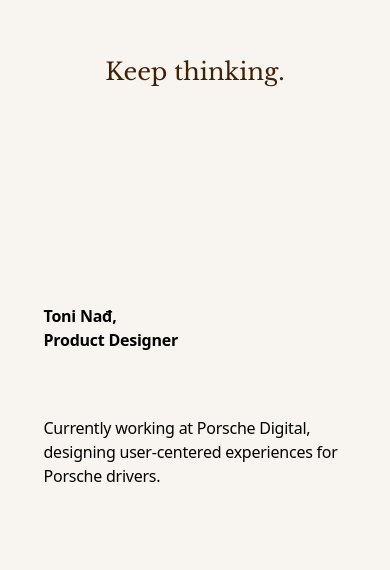
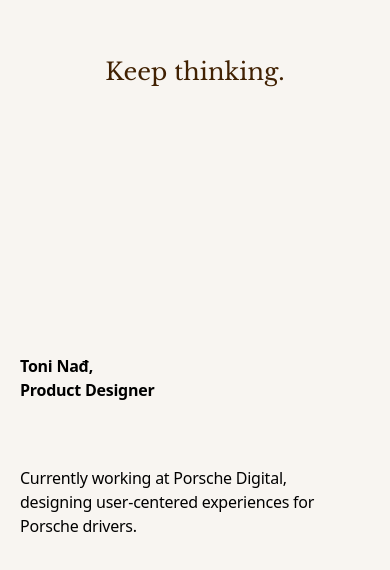
Before and after one commit to nadtonii/paper-portfolio-react, a React (Vite) app: page / in a window 390 px wide. Shown: the part 242-812 px from the top of the page. Built offline with nearby package versions, Linux system fonts and the light colour scheme; the HTML template or start-up script is replaced by a standard one.

Commit message:
Refactor: Adjust layout and padding

```diff
--- a/index.html
+++ b/index.html
@@ -2,7 +2,7 @@
 <html lang="en">
   <head>
     <meta charset="UTF-8" />
-    <meta name="viewport" content="width=device-width, initial-scale=1.0" />
+    <meta name="viewport" content="width=device-width, initial-scale=1.0, viewport-fit=cover" />
     <title>Toni Nađ - Product Designer</title>
     <meta name="description" content="Product Designer at Porsche Digital, designing user-centered experiences for Porsche drivers" />
     <meta name="author" content="Toni Nađ" />
--- a/src/index.css
+++ b/src/index.css
@@ -18,5 +18,12 @@
   body {
     @apply bg-portfolio-bg text-portfolio-text;
     font-family: 'Noto Serif JP', system-ui, sans-serif;
+    min-height: 100vh;
+    min-height: -webkit-fill-available;
+    padding: env(safe-area-inset-top, 0) env(safe-area-inset-right, 0) env(safe-area-inset-bottom, 0) env(safe-area-inset-left, 0);
+  }
+
+  html {
+    height: -webkit-fill-available;
   }
 }
--- a/src/pages/Index.tsx
+++ b/src/pages/Index.tsx
@@ -2,22 +2,22 @@ import { GrainGradient } from '@paper-design/shaders-react';
 
 const Index = () => {
   return (
-    <div className="min-h-screen flex items-center justify-center p-4 md:p-8">
-      <div className="w-full max-w-7xl flex flex-col-reverse md:flex-row items-center gap-8 md:gap-8">
+    <div className="min-h-screen flex items-center justify-center p-5">
+      <div className="w-full h-full flex flex-col-reverse md:flex-row items-stretch gap-8">
         {/* Text Section */}
-        <div className="flex flex-col gap-16 w-full md:w-auto md:flex-shrink-0" style={{ width: 'auto', maxWidth: '303px' }}>
+        <div className="flex flex-col justify-between w-full md:w-[303px] md:flex-shrink-0">
           <div className="flex flex-col gap-4">
             <div className="font-noto font-semibold text-base leading-[150%] tracking-[-0.015em] whitespace-pre-wrap text-portfolio-text">
               {'Toni Nađ,\nProduct Designer'}
             </div>
           </div>
-          <div className="font-noto font-normal text-base leading-[150%] tracking-[-0.015em] whitespace-pre-wrap text-portfolio-text">
+          <div className="font-noto font-normal text-base leading-[150%] tracking-[-0.015em] whitespace-pre-wrap text-portfolio-text mt-16 md:mt-0">
             {'Currently working at Porsche Digital,\ndesigning user-centered experiences for Porsche drivers.'}
           </div>
         </div>
 
         {/* Animation Section */}
-        <div className="relative w-full md:flex-1 h-[400px] md:h-[600px] rounded-[32px] overflow-hidden">
+        <div className="relative w-full md:flex-1 h-[500px] md:h-auto min-h-[500px] rounded-[32px] overflow-hidden">
           <GrainGradient
             colors={['#FFEFDF', '#EB885D', '#FFAD8A']}
             colorBack="#00000000"
```
